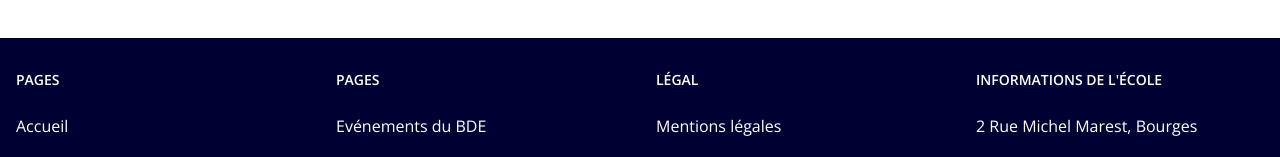
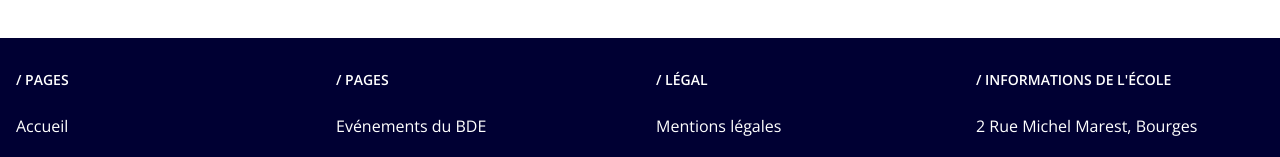
Before and after one commit to Dyls00/La-caverne, a React (Create React App) app: page / in a window 1280 px wide. Shown: the part 4722-4879 px from the top of the page. Built offline with nearby package versions, Linux system fonts and the light colour scheme.

Commit message:
add footer slash

```diff
--- a/src/constants/index.js
+++ b/src/constants/index.js
@@ -105,7 +105,7 @@ export const events = [
 
 export const footerLinks = [
     {
-        title: "Pages",
+        title: "/ Pages",
         links: [
             { name: "Accueil", href: "#Home" },
             { name: "Missions du BDE", href: "#Missions" },
@@ -113,21 +113,21 @@ export const footerLinks = [
         ],
     },
     {
-        title: "Pages",
+        title: "/ Pages",
         links: [
             { name: "Evénements du BDE", href: "#Event" },
             { name: "Contact", href: "#Contact" },
         ],
     },
     {
-        title: "Légal",
+        title: "/ Légal",
         links: [
             { name: "Mentions légales", href: "#LegalMentions" },
             { name: "Politique de Confidentialité", href: "#ConfidentialPolitic" },
         ],
     },
     {
-        title: "Informations de l'école",
+        title: "/ Informations de l'école",
         links: [
             { name: "2 Rue Michel Marest, Bourges", href: "#" },
             { name: "bourges@estiam.com", href: "mailto:bourges@estiam.com" },
```
